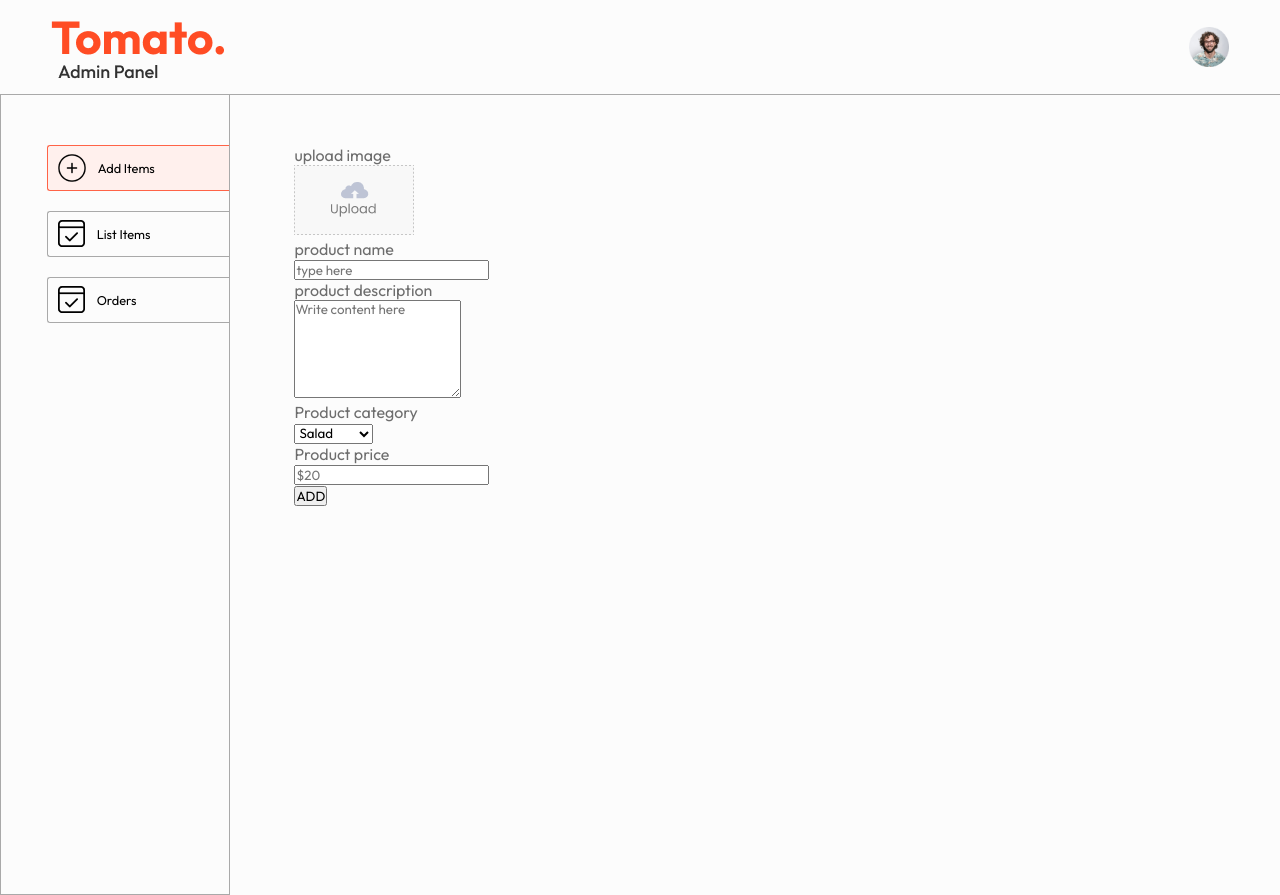
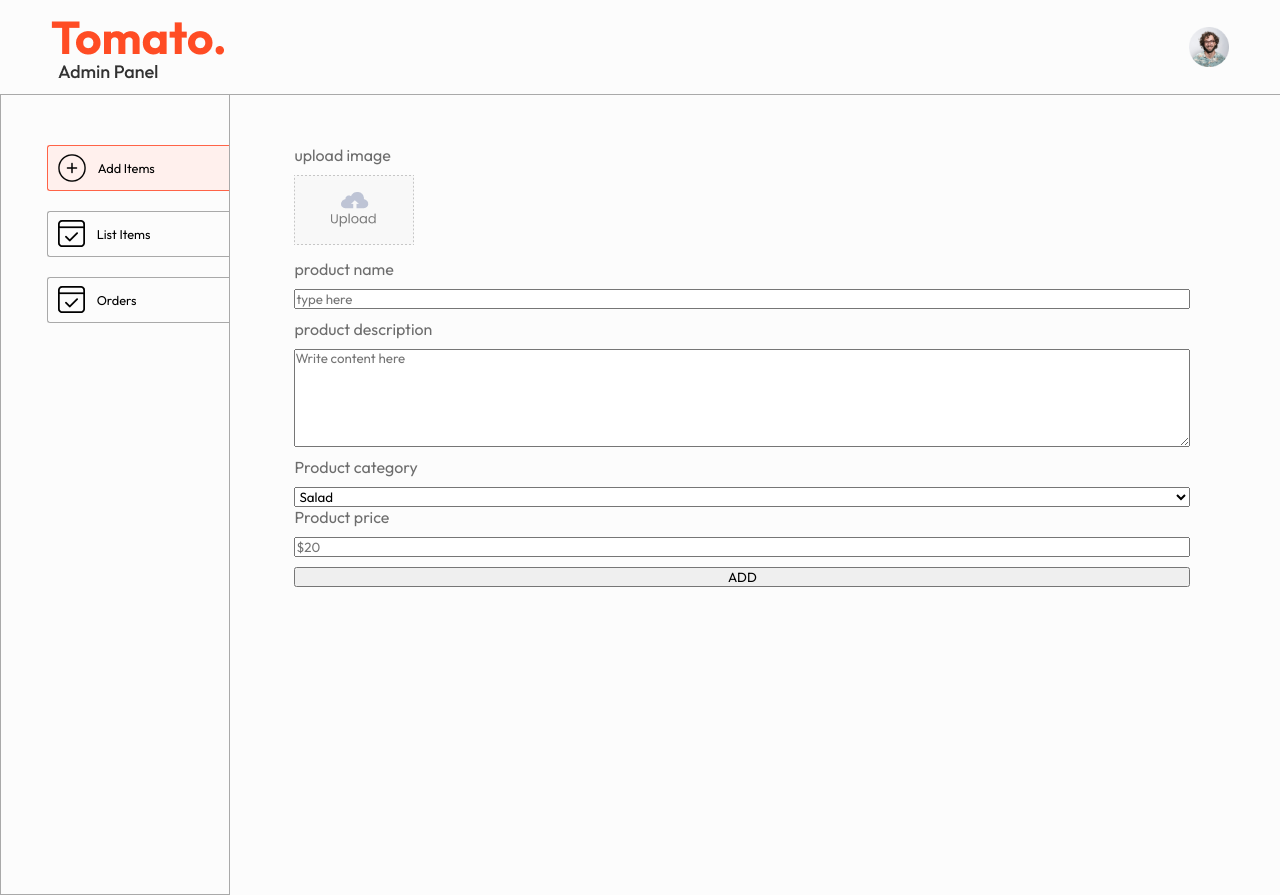
Before and after one commit to UdayChaudhary1/food-delivery-app, a React (Vite) app in the folder admin/: page /add in a window 1280 px wide. Built offline with nearby package versions, Linux system fonts and the light colour scheme.

Commit message:
Make the form elements display flex

```diff
--- a/admin/src/index.css
+++ b/admin/src/index.css
@@ -26,3 +26,9 @@ hr{
 .app-content{
   display: flex;
 }
+
+.flex-col{
+  display: flex;
+  flex-direction: column;
+  gap: 10px;
+}
```
